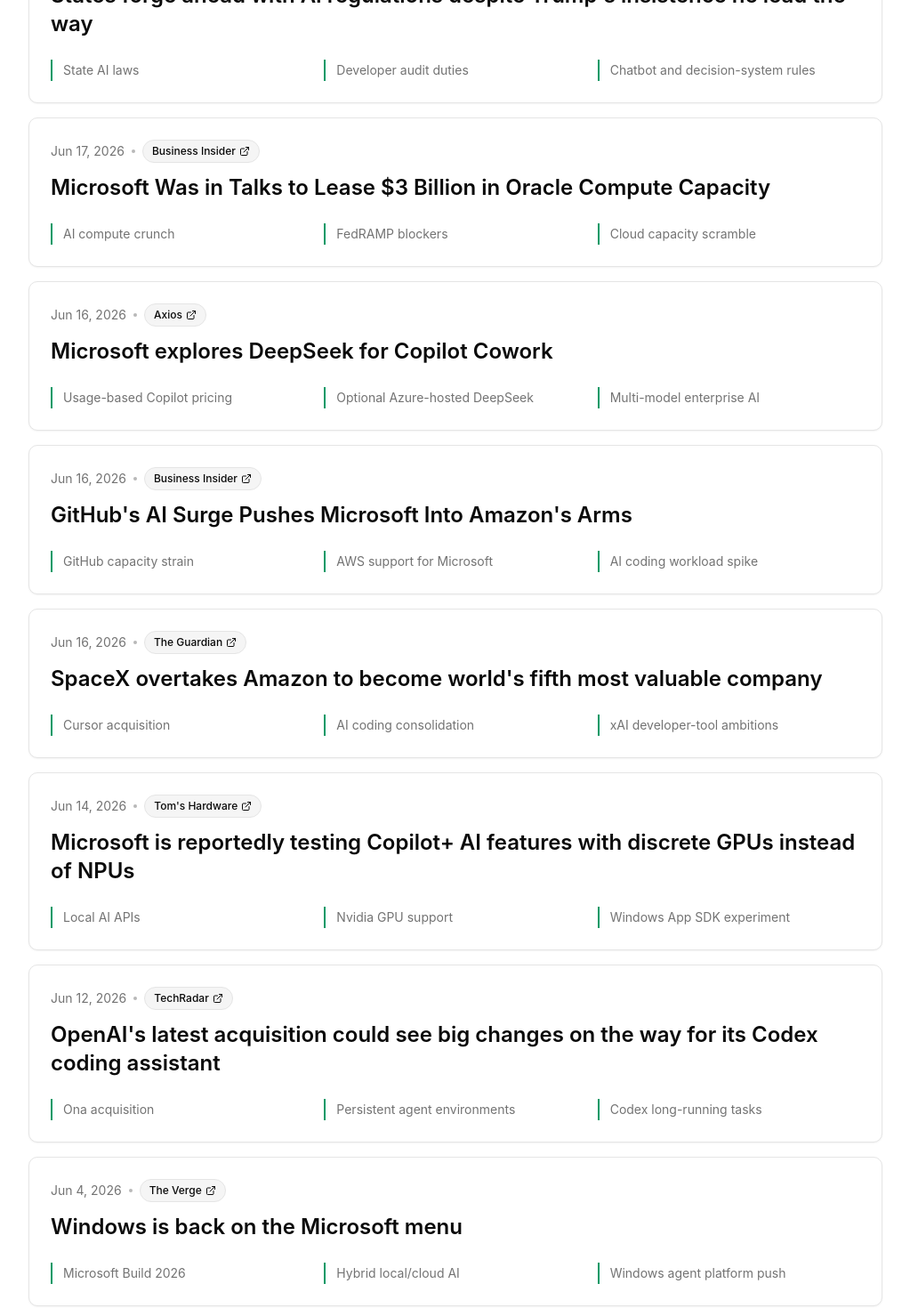
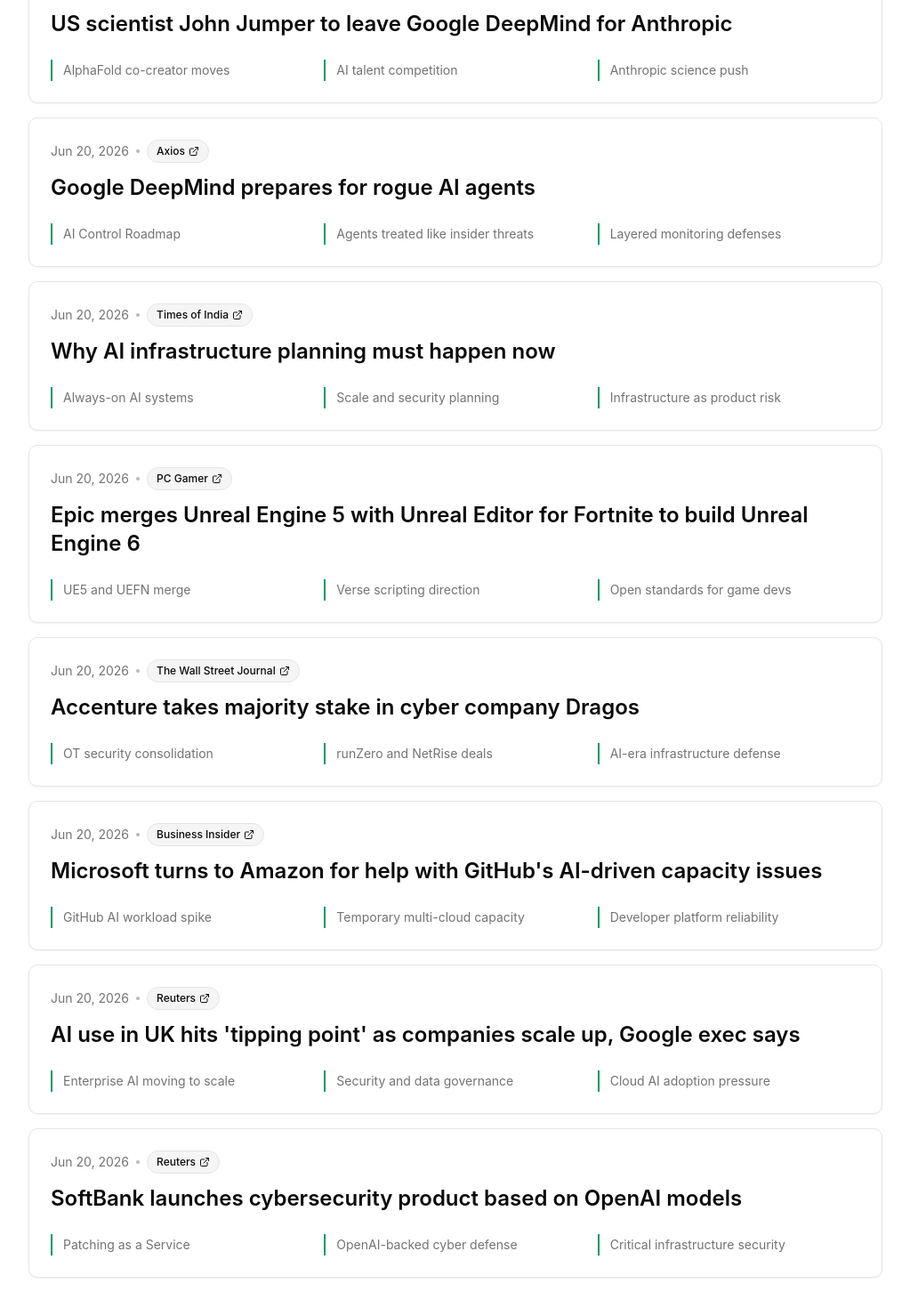
Before and after one commit to Zlatanoski/DevNews, a Next.js app in the folder frontend/: page /daily in a window 1280 px wide. Shown: the part 980-2450 px from the top of the page at 89% size, without its empty margins (128-1151 px from the left). Built offline with nearby package versions, Linux system fonts and the light colour scheme; no server answers.

Commit message:
test: update daily digest for 2026-06-20

```diff
--- a/frontend/src/components/digest-data.ts
+++ b/frontend/src/components/digest-data.ts
@@ -75,119 +75,116 @@
 
 export const dailyArticles = [
   {
-    date: "Jun 17, 2026",
-    headline: "Who's in charge of Anthropic's AI models?",
-    source: "Axios",
-    url: "https://www.axios.com/2026/06/17/anthropic-fable-mythos-ai-model-government-oversight",
+    date: "Jun 20, 2026",
+    headline: "Forget prompt engineering: 'Loop engineering' is all the rage now",
+    source: "Business Insider",
+    url: "https://www.businessinsider.com/what-are-loops-ai-engineering-tips-2026-6",
     snippets: [
-      "Frontier model takedown",
-      "Fable/Mythos oversight",
-      "Audits and deployment controls",
+      "Agent loops over one-off prompts",
+      "Codex and Claude Code workflows",
+      "Cost and sub-agent tradeoffs",
     ],
   },
   {
-    date: "Jun 17, 2026",
+    date: "Jun 20, 2026",
     headline:
-      "AI takes center stage at the G7 amid tensions over American tech dominance",
-    source: "AP News",
-    url: "https://apnews.com/article/g7-france-ai-sovereignty-7d783c6de4356962e338b8b8563d48ea",
+      "Social media declared Cursor dead. Then SpaceX handed the AI startup a $60 billion lifeline.",
+    source: "MarketWatch",
+    url: "https://www.marketwatch.com/story/social-media-declared-cursor-dead-then-spacex-handed-the-ai-startup-a-60-billion-lifeline-50454e29",
     snippets: [
-      "AI sovereignty push",
-      "OpenAI/DeepMind/Anthropic at G7",
-      "Model-access geopolitics",
+      "Cursor compute bottleneck",
+      "SpaceX GPU infrastructure",
+      "AI coding tool consolidation",
     ],
   },
   {
-    date: "Jun 17, 2026",
-    headline:
-      "States forge ahead with AI regulations despite Trump's insistence he lead the way",
-    source: "AP News",
-    url: "https://apnews.com/article/trump-artificial-intelligence-chatbots-ai-23a0e44ab05402ddfe9cdfd0bffa0ade",
+    date: "Jun 20, 2026",
+    headline: "US scientist John Jumper to leave Google DeepMind for Anthropic",
+    source: "Reuters",
+    url: "https://www.reuters.com/technology/us-scientist-john-jumper-leave-google-deepmind-anthropic-2026-06-19/",
     snippets: [
-      "State AI laws",
-      "Developer audit duties",
-      "Chatbot and decision-system rules",
+      "AlphaFold co-creator moves",
+      "AI talent competition",
+      "Anthropic science push",
     ],
   },
   {
-    date: "Jun 17, 2026",
-    headline:
-      "Microsoft Was in Talks to Lease $3 Billion in Oracle Compute Capacity",
-    source: "Business Insider",
-    url: "https://www.businessinsider.com/microsoft-was-in-talks-to-lease-oracle-compute-capacity-2026-6",
+    date: "Jun 20, 2026",
+    headline: "Google DeepMind prepares for rogue AI agents",
+    source: "Axios",
+    url: "https://www.axios.com/2026/06/18/google-deepmind-prepares-for-rogue-ai-agents",
     snippets: [
-      "AI compute crunch",
-      "FedRAMP blockers",
-      "Cloud capacity scramble",
+      "AI Control Roadmap",
+      "Agents treated like insider threats",
+      "Layered monitoring defenses",
     ],
   },
   {
-    date: "Jun 16, 2026",
-    headline: "Microsoft explores DeepSeek for Copilot Cowork",
-    source: "Axios",
-    url: "https://www.axios.com/2026/06/16/microsoft-copilot-cowork-tokenmaxxing-cowork",
+    date: "Jun 20, 2026",
+    headline: "Why AI infrastructure planning must happen now",
+    source: "Times of India",
+    url: "https://timesofindia.indiatimes.com/technology/tech-news/why-ai-infrastructure-planning-must-happen-now/articleshow/131873003.cms",
     snippets: [
-      "Usage-based Copilot pricing",
-      "Optional Azure-hosted DeepSeek",
-      "Multi-model enterprise AI",
+      "Always-on AI systems",
+      "Scale and security planning",
+      "Infrastructure as product risk",
     ],
   },
   {
-    date: "Jun 16, 2026",
-    headline: "GitHub's AI Surge Pushes Microsoft Into Amazon's Arms",
+    date: "Jun 20, 2026",
+    headline:
+      "Epic merges Unreal Engine 5 with Unreal Editor for Fortnite to build Unreal Engine 6",
+    source: "PC Gamer",
+    url: "https://www.pcgamer.com/software/it-is-going-to-change-a-lot-about-how-games-are-made-epic-merges-unreal-engine-5-with-unreal-engine-for-fortnite-to-give-game-devs-around-the-world-unreal-engine-6/",
+    snippets: [
+      "UE5 and UEFN merge",
+      "Verse scripting direction",
+      "Open standards for game devs",
+    ],
+  },
+  {
+    date: "Jun 20, 2026",
+    headline: "Accenture takes majority stake in cyber company Dragos",
+    source: "The Wall Street Journal",
+    url: "https://www.wsj.com/pro/cybersecurity/accenture-takes-majority-stake-in-cyber-company-dragos-bb536634",
+    snippets: [
+      "OT security consolidation",
+      "runZero and NetRise deals",
+      "AI-era infrastructure defense",
+    ],
+  },
+  {
+    date: "Jun 20, 2026",
+    headline:
+      "Microsoft turns to Amazon for help with GitHub's AI-driven capacity issues",
     source: "Business Insider",
     url: "https://www.businessinsider.com/microsoft-github-amazon-ai-cloud-capacity-2026-6",
     snippets: [
-      "GitHub capacity strain",
-      "AWS support for Microsoft",
-      "AI coding workload spike",
+      "GitHub AI workload spike",
+      "Temporary multi-cloud capacity",
+      "Developer platform reliability",
     ],
   },
   {
-    date: "Jun 16, 2026",
-    headline:
-      "SpaceX overtakes Amazon to become world's fifth most valuable company",
-    source: "The Guardian",
-    url: "https://www.theguardian.com/science/2026/jun/16/spacex-ai-coding-anysphere-cursor-amazon-market-valuation-xai",
+    date: "Jun 20, 2026",
+    headline: "AI use in UK hits 'tipping point' as companies scale up, Google exec says",
+    source: "Reuters",
+    url: "https://www.reuters.com/world/uk/ai-use-uk-hits-tipping-point-companies-scale-up-google-exec-says-2026-06-17/",
     snippets: [
-      "Cursor acquisition",
-      "AI coding consolidation",
-      "xAI developer-tool ambitions",
+      "Enterprise AI moving to scale",
+      "Security and data governance",
+      "Cloud AI adoption pressure",
     ],
   },
   {
-    date: "Jun 14, 2026",
-    headline:
-      "Microsoft is reportedly testing Copilot+ AI features with discrete GPUs instead of NPUs",
-    source: "Tom's Hardware",
-    url: "https://www.tomshardware.com/software/windows/microsoft-is-reportedly-testing-copilot-ai-features-with-discrete-gpus-instead-of-npus-a-feature-available-on-windows-app-sdk-with-a-windows-insider-experimental-channel-build-and-developer-mode-turned-on",
+    date: "Jun 20, 2026",
+    headline: "SoftBank launches cybersecurity product based on OpenAI models",
+    source: "Reuters",
+    url: "https://www.reuters.com/business/media-telecom/softbank-launches-cybersecurity-product-based-openai-models-2026-06-16/",
     snippets: [
-      "Local AI APIs",
-      "Nvidia GPU support",
-      "Windows App SDK experiment",
-    ],
-  },
-  {
-    date: "Jun 12, 2026",
-    headline:
-      "OpenAI's latest acquisition could see big changes on the way for its Codex coding assistant",
-    source: "TechRadar",
-    url: "https://www.techradar.com/pro/openais-latest-acquisition-could-see-big-changes-on-the-way-for-its-codex-coding-assistant",
-    snippets: [
-      "Ona acquisition",
-      "Persistent agent environments",
-      "Codex long-running tasks",
-    ],
-  },
-  {
-    date: "Jun 4, 2026",
-    headline: "Windows is back on the Microsoft menu",
-    source: "The Verge",
-    url: "https://www.theverge.com/tech/943108/microsoft-build-2026-windows-love-notepad",
-    snippets: [
-      "Microsoft Build 2026",
-      "Hybrid local/cloud AI",
-      "Windows agent platform push",
+      "Patching as a Service",
+      "OpenAI-backed cyber defense",
+      "Critical infrastructure security",
     ],
   },
 ]
```
